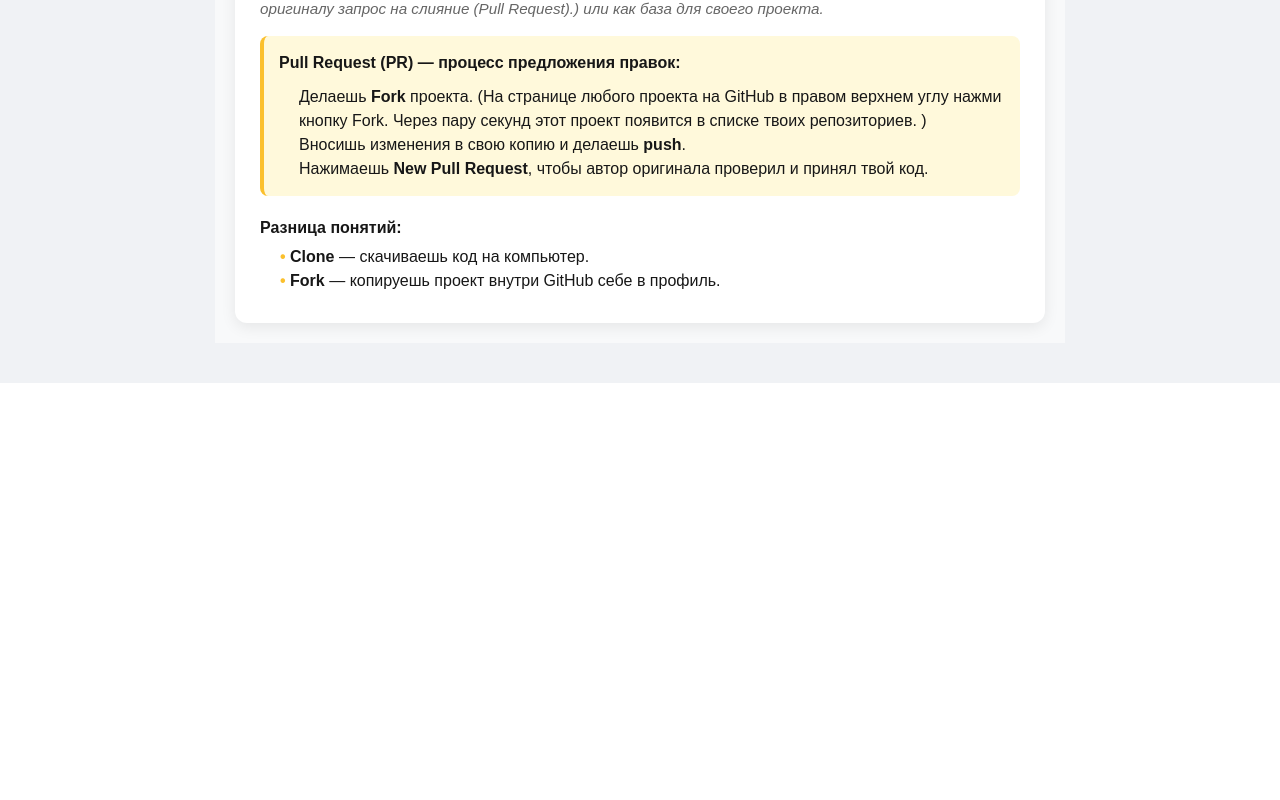
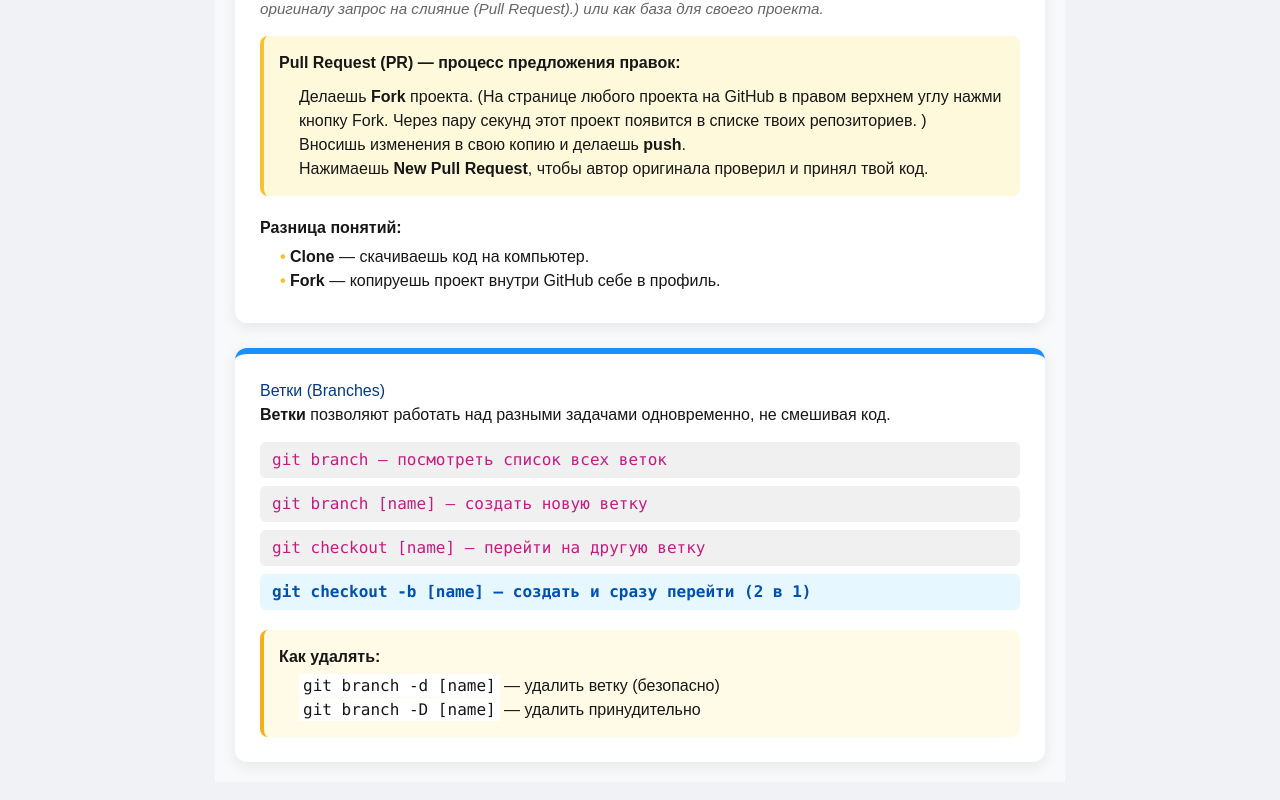
Before and after one commit to tymanskaya/next, a Next.js app: page /git in a window 1280 px wide. Shown: the part 3203-4003 px from the top of the page. Before the commit the page ends 3586 px from the top, so only its background shows below. Built offline with nearby package versions, Linux system fonts and the light colour scheme.

Commit message:
git/branch

```diff
--- a/app/git/page.tsx
+++ b/app/git/page.tsx
@@ -282,6 +282,44 @@ export default function Page() {
                         </div>
                     </div>
                 </section>
+                <section style={{
+                    backgroundColor: '#fff',
+                    padding: '25px',
+                    borderRadius: '12px',
+                    borderTop: '6px solid #1890ff',
+                    boxShadow: '0 4px 15px rgba(0,0,0,0.08)',
+                    fontFamily: 'sans-serif'
+                }}>
+                    <h2 style={{ marginTop: 0, color: '#003a8c' }}>Ветки (Branches)</h2>
+
+                    <div style={{ display: 'flex', flexDirection: 'column', gap: '15px' }}>
+                        <p><b>Ветки</b> позволяют работать над разными задачами одновременно, не смешивая код.</p>
+
+                        <div style={{ display: 'flex', flexDirection: 'column', gap: '8px' }}>
+                            <code style={{ backgroundColor: '#f0f0f0', padding: '6px 12px', borderRadius: '6px', color: '#c41d7f' }}>
+                                git branch &mdash; посмотреть список всех веток
+                            </code>
+                            <code style={{ backgroundColor: '#f0f0f0', padding: '6px 12px', borderRadius: '6px', color: '#c41d7f' }}>
+                                git branch [name] &mdash; создать новую ветку
+                            </code>
+                            <code style={{ backgroundColor: '#f0f0f0', padding: '6px 12px', borderRadius: '6px', color: '#c41d7f' }}>
+                                git checkout [name] &mdash; перейти на другую ветку
+                            </code>
+                            <code style={{ backgroundColor: '#e6f7ff', padding: '6px 12px', borderRadius: '6px', color: '#0050b3', fontWeight: 'bold' }}>
+                                git checkout -b [name] &mdash; создать и сразу перейти (2 в 1)
+                            </code>
+                        </div>
+
+                        <div style={{ backgroundColor: '#fffbe6', padding: '15px', borderRadius: '8px', borderLeft: '4px solid #faad14', marginTop: '5px' }}>
+                            <p style={{ margin: 0 }}><b>Как удалять:</b></p>
+                            <ul style={{ margin: '5px 0 0 0', paddingLeft: '20px' }}>
+                                <li><code style={{ backgroundColor: '#fff', padding: '2px 4px' }}>git branch -d [name]</code> &mdash; удалить ветку (безопасно)</li>
+                                <li><code style={{ backgroundColor: '#fff', padding: '2px 4px' }}>git branch -D [name]</code> &mdash; удалить принудительно</li>
+                            </ul>
+                        </div>
+                    </div>
+                </section>
+
 
             </div>
 
```
